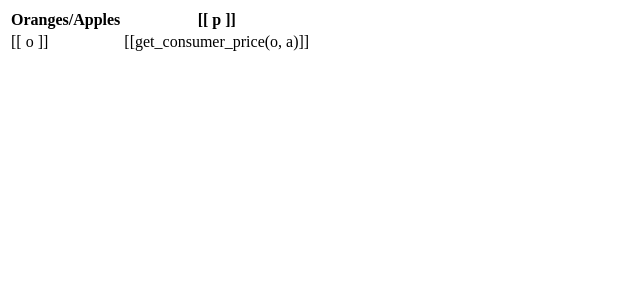
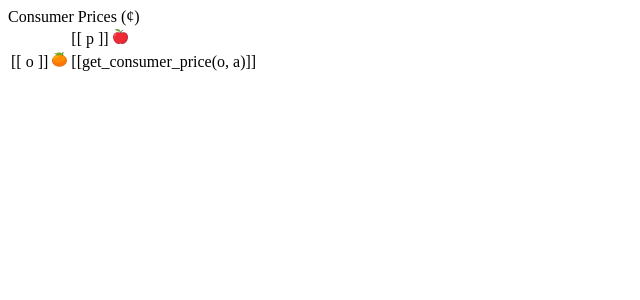
Before and after one commit to jeffreykirchner/GARP, a Django app: template main/templates/subject/subject_home/the_stage/consumer_prices_overlay.html in a window 1280 px wide. Shown: the top 300 px of the page, without its empty margins (0-640 px from the left). Run offline with Django 3.2, Linux system fonts and the light colour scheme; the template is opened without the code that fills it, so the values that code supplies are empty; parts of the project's set-up code (start-up, migrations or seed data) failed here and were passed over.

Commit message:
Add consumer prices overlay and related functionality

```diff
--- a/main/templates/subject/subject_home/the_stage/consumer_prices_overlay.html
+++ b/main/templates/subject/subject_home/the_stage/consumer_prices_overlay.html
@@ -1,23 +1,35 @@
-  <table class="table table-condensed">
-    <thead>
-        <tr>
-            <th scope="col" class = "m-1 p-1">
-                Oranges/Apples
-            </th>
-            <th v-for="(p, index) in session.parameter_set.apple_tray_capacity">
-                <span class="badge bg-secondary">[[ p ]]</span>
-            </th>
+  {% load static %}
+
+  <div class="row">
+    <div class="col text-center fw-bold mb-2">
+        Consumer Prices (¢)
+    </div>
+  </div>
+
+  <div class="row justify-content-center">
+    <div class="col">
+        <table class="table table-condensed d-flex justify-content-center align-items-center table-bordered m-0 p-0">
+
+            <tbody id="consumer_price_list">
+                <tr class = "">
+                    <td scope="col" class = "m-0 p-0">
+
+                    </td>
+                    <td v-for="(p, index) in session.parameter_set.apple_tray_capacity" class="m-0 p-0 pe-1 ps-1 bg-secondary text-nowrap fw-bold">
+                    [[ p ]] <img src="{% static 'apple.png' %}" alt="Apple" width="15" height="15">
+                    </td>
                 </tr>
-    </thead>
-    <tbody id="consumer_price_list">
-        <tr v-for="(o, index) in session.parameter_set.orange_tray_capacity">
-            <td>
-                <span class="badge bg-secondary">[[ o ]]</span>
+                <tr v-for="(o, index) in session.parameter_set.orange_tray_capacity" class = "">
+                    <td class="m-0 p-0 ps-1 pe-1 bg-secondary text-nowrap fw-bold text-center">
+                        [[ o ]] <img src="{% static 'orange.png' %}" alt="Orange" width="15" height="15">
                     </td>
-            <td v-for="(a, index2) in session.parameter_set.apple_tray_capacity">
+                    <td v-for="(a, index2) in session.parameter_set.apple_tray_capacity" class="text-center m-0 p-0 text-nowrap">
                         [[get_consumer_price(o, a)]]
                     </td>
                 </tr>
             </tbody>
 
         </table>
+
+    </div>
+  </div>
--- a/main/templates/subject/subject_home/the_stage/the_stage_card.html
+++ b/main/templates/subject/subject_home/the_stage/the_stage_card.html
@@ -44,6 +44,10 @@
         <!-- the pixi stage -->
         <div class="row">
             <div class="col">
+                <div id="consumer_prices_overlay" v-if="is_subject">
+                    {%include "subject/subject_home/the_stage/consumer_prices_overlay.html"%}
+                </div>
+
                 <canvas class="field"
                         key="sd_graph"
                         id="sd_graph_id"
```
Also changed, not shown: main/templates/subject/subject_home.html (+11 -0 lines), main/templates/subject/subject_home/the_stage/helpers.js (+12 -0 lines). Lines whose indentation alone changed are shown as unchanged.
